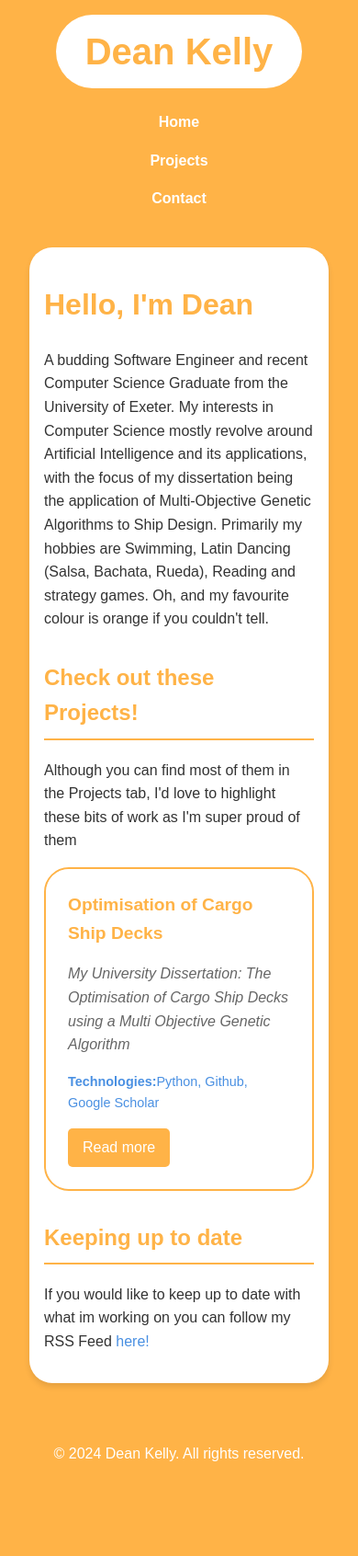
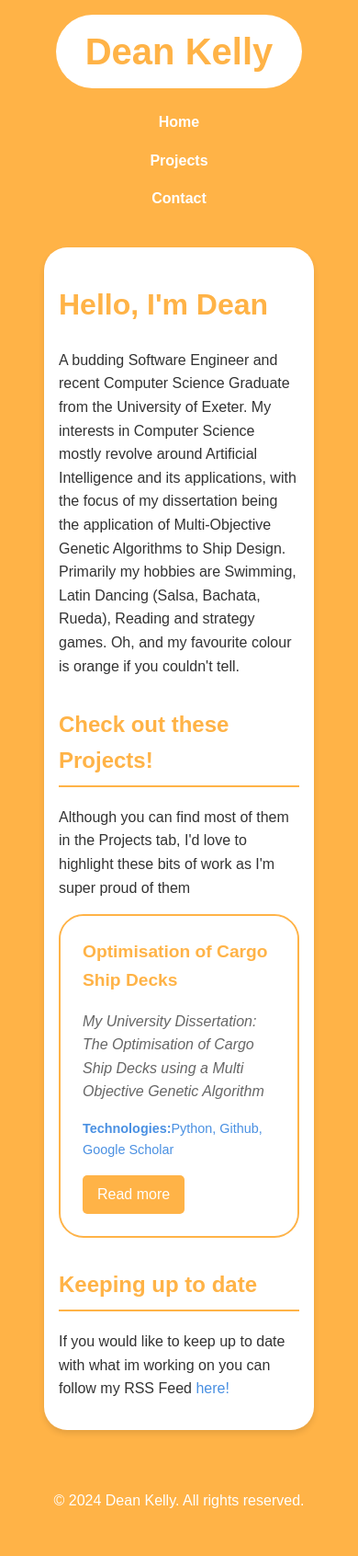
Before and after one commit to KeanDelly/KeanDelly.com, a Jekyll site: the page built from index.html, in a window 390 px wide. Shown: the whole page at 92% size. Built offline with Jekyll 4.4.1, drawn with Linux system fonts in a browser that asks for light colours; before the commit the page ends 1641 px from its top, so only the background shows below that.

Commit message:
updated padding for content bubble
updated the css for the content bubble so it changes size with the window, this is done through set sizes rather than automatically as a temoorary fix

```diff
--- a/_sass/main.scss
+++ b/_sass/main.scss
@@ -117,7 +117,7 @@ footer {
 }
 
 /* Responsive design */
-@media (max-width: 600px) {
+@media (max-width: 768px) {
   nav ul {
       flex-direction: column;
       align-items: center;
@@ -133,7 +133,31 @@ footer {
 
   .content-bubble {
       padding: 1rem;
-      margin-right:1rem;
-      margin-left: 1rem;
+      margin-right:0.5rem;
+      margin-left: 0.5rem;
   }
 }
+
+@media (max-width: 1400px) {
+  .content-bubble {
+      padding: 1rem;
+      margin-right:7rem;
+      margin-left: 7rem;
+  }
+}
+
+@media (max-width: 1200px) {
+  .content-bubble {
+      padding: 1rem;
+      margin-right:4rem;
+      margin-left: 4rem;
+  }
+}
+
+@media (max-width: 1000px) {
+  .content-bubble {
+      padding: 1rem;
+      margin-right:2rem;
+      margin-left: 2rem;
+  }
+}
```
Also changed, not shown: 5 other files.
